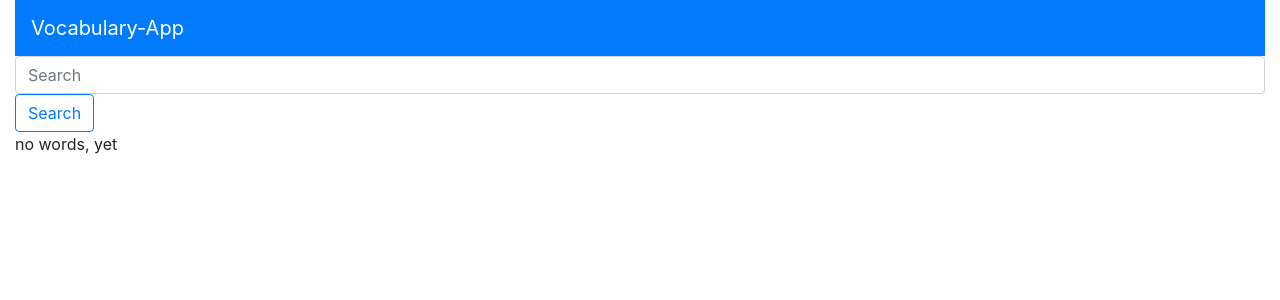
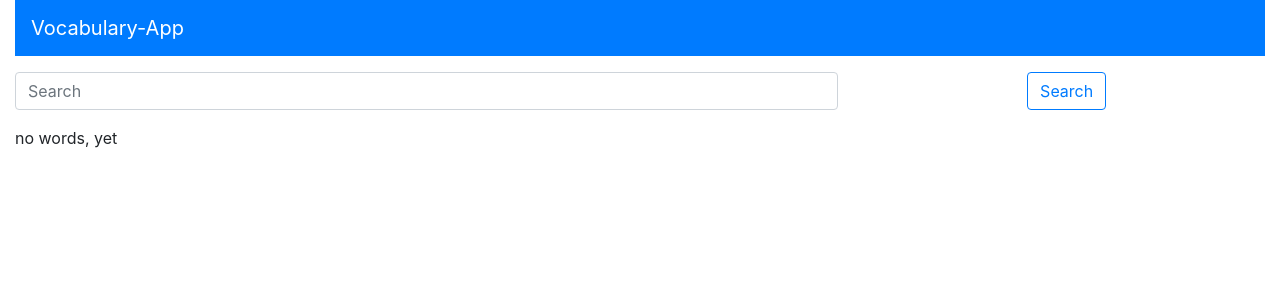
Before and after one commit to edjeong99/vocabApp2021, a React (Create React App) app: page / in a window 1280 px wide. Shown: the top 300 px of the page. Built offline with nearby package versions, Linux system fonts and the light colour scheme.

Commit message:
edit search box/button - in 1 line

```diff
--- a/src/components/Search.js
+++ b/src/components/Search.js
@@ -1,5 +1,5 @@
 import React, { useState } from 'react';
-import { Form, FormControl, Button, Spinner } from 'react-bootstrap';
+import { Form, FormControl, Button, Spinner, Row, Col } from 'react-bootstrap';
 import * as Constants from '../util/Constants';
 
 const Search = ({ addWord }) => {
@@ -41,14 +41,17 @@
   };
 
   return (
-    <Form>
+    <Form className='mt-3 mb-3'>
+      <Row>
+        <Col xs={8}>
           <FormControl
             type='text'
             placeholder='Search'
-        className='mr-sm-2'
             value={query}
             onChange={(e) => setQuery(e.target.value)}
           />
+        </Col>
+        <Col xs={4} className='d-flex justify-content-center'>
           <Button variant='outline-primary' onClick={callSearchFunction}>
             {loading && (
               <Spinner
@@ -61,6 +64,8 @@
             )}
             Search
           </Button>
+        </Col>
+      </Row>
     </Form>
   );
 };
```
Lines whose indentation alone changed are shown as unchanged.
